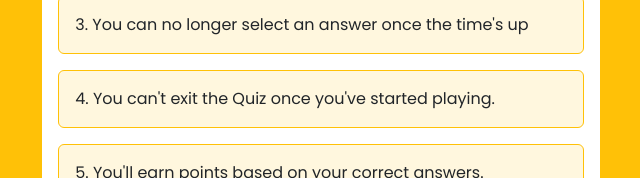
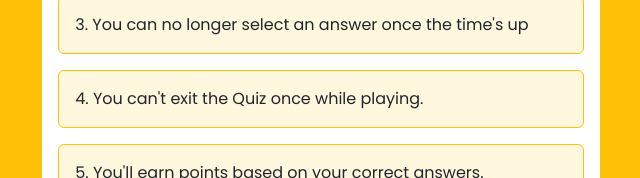
Before and after one commit to hasan-rizwan/Quiz-App-Typescript, a React (Create React App) app: page / in a window 1280 px wide. Shown: the part 395-573 px from the top of the page, without its empty margins (319-959 px from the left). Built offline with nearby package versions, Linux system fonts and the light colour scheme.

Commit message:
ssh testing: useless changes

```diff
--- a/src/components/InstructionCard.tsx
+++ b/src/components/InstructionCard.tsx
@@ -10,7 +10,7 @@ const InstructionCard = () => {
           <p className="card-text">1. You'll be given 15 seconds to answer each question</p>
           <p className="card-text">2. You can no longer change once you've selected an answer.</p>
           <p className="card-text">3. You can no longer select an answer once the time's up</p>
-          <p className="card-text">4. You can't exit the Quiz once you've started playing.</p>
+          <p className="card-text">4. You can't exit the Quiz once while playing.</p>
           <p className="card-text">5. You'll earn points based on your correct answers.</p>
         </div>
         <div className='card-footer d-flex justify-content-end'>
--- a/src/components/QuestionCard.tsx
+++ b/src/components/QuestionCard.tsx
@@ -22,7 +22,7 @@ const QuestionCard = () => {
           <p className="card-text p-3 border border-warning rounded" style={{ backgroundColor: `${color == 'red' ? 'rgba(255, 7, 7, 0.247)' : 'rgba(255, 193, 7, 0.13)'}` }} onClick={handleOnClick}>1. You'll be given 15 seconds to answer each question</p>
           <p className="card-text p-3 border border-warning rounded" style={{ backgroundColor: `${color == 'red' ? 'rgba(255, 7, 7, 0.247)' : 'rgba(255, 193, 7, 0.13)'}` }} onClick={handleOnClick}>2. You can no longer change once you've selected an answer.</p>
           <p className="card-text p-3 border border-warning rounded" style={{ backgroundColor: `${color == 'red' ? 'rgba(255, 7, 7, 0.247)' : 'rgba(255, 193, 7, 0.13)'}` }} onClick={handleOnClick}>3. You can no longer select an answer once the time's up</p>
-          <p className="card-text p-3 border border-warning rounded" style={{ backgroundColor: `${color == 'red' ? 'rgba(255, 7, 7, 0.247)' : 'rgba(255, 193, 7, 0.13)'}` }} onClick={handleOnClick}>4. You can't exit the Quiz once you've started playing.</p>
+          <p className="card-text p-3 border border-warning rounded" style={{ backgroundColor: `${color == 'red' ? 'rgba(255, 7, 7, 0.247)' : 'rgba(255, 193, 7, 0.13)'}` }} onClick={handleOnClick}>4. You can't exit the Quiz once while playing.</p>
           <p className="card-text p-3 border border-warning rounded" style={{ backgroundColor: `${color == 'red' ? 'rgba(255, 7, 7, 0.247)' : 'rgba(255, 193, 7, 0.13)'}` }} onClick={handleOnClick}>5. You'll earn points based on your correct answers.</p>
         </div>
         <div className='card-footer d-flex justify-content-end'>
```
